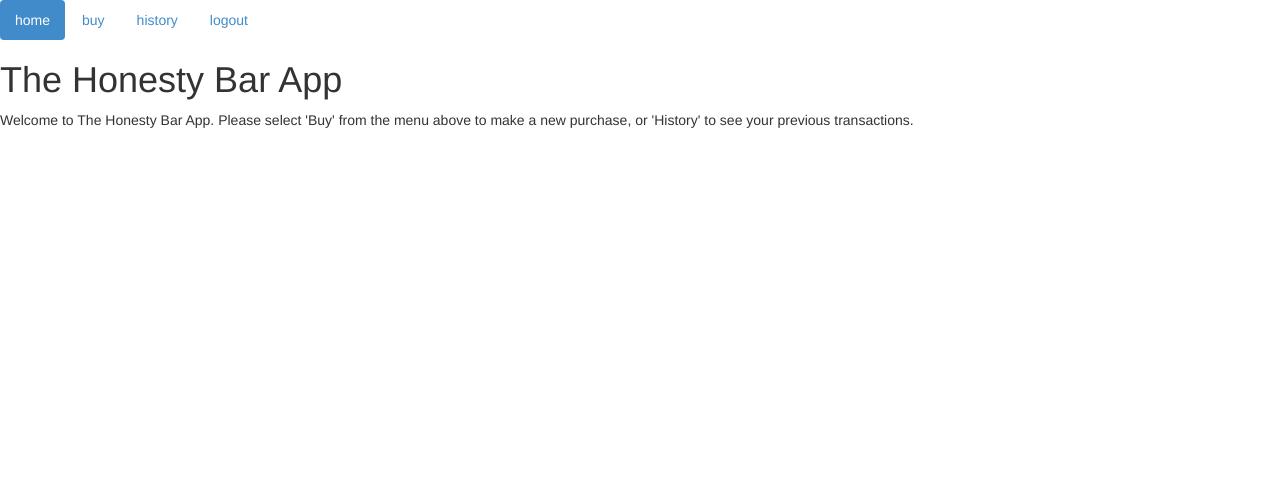
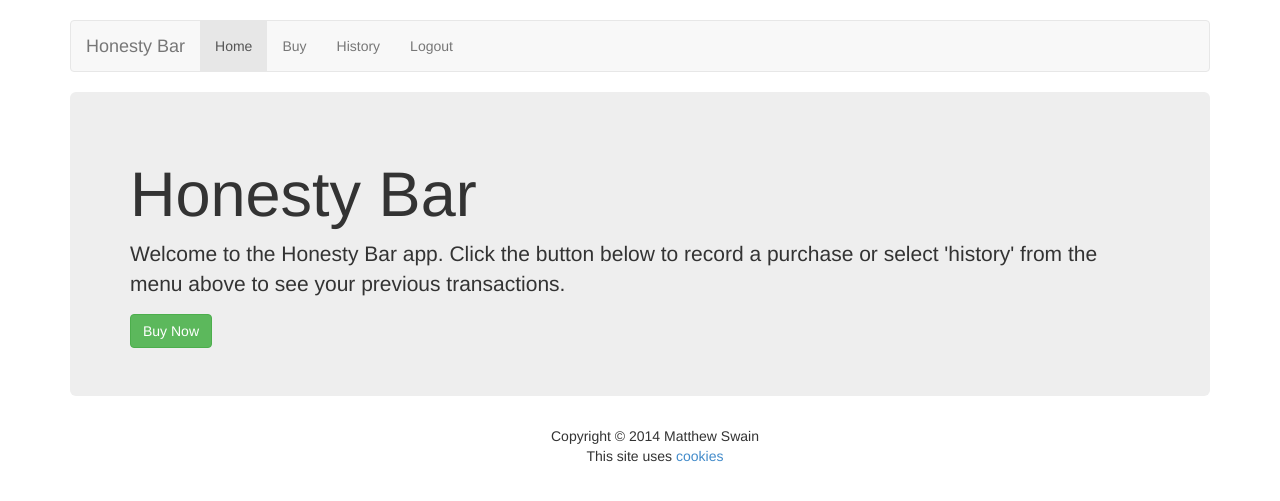
Before and after one commit to matthewswain/HonestyShop, a Flask app: page / in a window 1280 px wide. Shown: the top 501 px of the page. Run offline with Flask 2, Linux system fonts and the light colour scheme; the visitor is signed in with stand-in values (Sample User, id 1); some libraries are stand-ins or nearby versions.

Commit message:
Initial bootstrap styling.

```diff
--- a/app.py
+++ b/app.py
@@ -36,12 +36,12 @@ def group_required(groups):
 
 
 def get_urls():
-    return {
-        'home':url_for('home'),
-        'buy':url_for('buy'),
-        'history':url_for('history'),
-        'logout':url_for('logout'),
-    }
+    return [
+        ('Home',url_for('home')),
+        ('Buy',url_for('buy')),
+        ('History',url_for('history')),
+        ('Logout',url_for('logout')),
+    ]
 
 
 @app.route('/')
@@ -132,9 +132,13 @@ def buy():
 @app.route('/history/')
 @login_required
 def history():
+    data = {}
+    data['nav_urls'] = get_urls()
+    data['active_url'] = url_for('history')
     user = User.get(session['email'])
     purchases = Purchase.query.filter(Purchase.user_id==user.id).order_by(Purchase.timestamp.desc())
-    return render_template('history.html', urls=get_urls(), purchases=purchases)
+    data['purchases'] = purchases
+    return render_template('history.html', data=data)
 
 
 @app.route('/admin/')
@@ -151,4 +155,4 @@ def shutdown_session(exception=None):
 
 if __name__ == '__main__':
     app.secret_key = 'Development secret key'
-    app.run(debug=True)
+    app.run(debug=True, host='0.0.0.0')
--- a/models.py
+++ b/models.py
@@ -26,7 +26,7 @@ class User(Base):
 
 
     def __init__(self, email, password):
-        self.email = email
+        self.email = email.lower()
         self.set_password(password)
         self.activated = False
 
@@ -37,7 +37,7 @@ class User(Base):
 
     @staticmethod
     def get(email):
-        return User.query.filter(User.email==email).first()
+        return User.query.filter(User.email==email.lower()).first()
 
 
 class PasswordToken(Base):
--- a/security.py
+++ b/security.py
@@ -7,7 +7,7 @@ class Authentication:
 
     @staticmethod
     def user_exists(email):
-        user = User.query.filter(User.email==email).first()
+        user = User.query.filter(User.email==email.lower()).first()
         return user != None
 
 
--- a/templates/base.html
+++ b/templates/base.html
@@ -2,17 +2,29 @@
 <html>
 <head>
 	<meta http-equiv="content-type" content="text/html; charset=windows-1252">
-	<link href="{{ url_for('static', filename='bootstrap/css/bootstrap.min.css') }}" rel="stylesheet">
+	<meta name="viewport" content="width=device-width, initial-scale=1.0">
+
+	<link href="{{ url_for('static', filename='bootstrap/css/bootstrap.min.css') }}" rel="stylesheet" meida="screen">
+	<title>Honesty Bar</title>
 </head>
 <body>
+<div class="container">
 	{% block nav %}
 		{% include 'nav.html' %}
 	{% endblock nav %}
-	{% block body %}{% endblock body %}
+
+	{% block body %}
+	{% endblock body %}
+
+	{% block footer %}
+		{% include 'footer.html' %}
+	{% endblock footer %}
+
 	{% block scripts %}
 	<script language="javascript" type="text/javascript" src="{{ url_for('static', filename='honesty.js') }}"></script>
 	<script language="javascript" type="text/javascript" src="{{ url_for('static', filename='jquery.min.js') }}"></script>
 	<script langauge="javascript" type="text/javascript" src="{{ url_for('static', filename='bootstrap/js/bootstrap.min.js') }}"></script>
 	{% endblock scripts %}
+</div>
 </body>
 </html>
--- /dev/null
+++ b/templates/footer.html
@@ -0,0 +1,10 @@
+<footer>
+  <div class="container">
+    <div class="row">
+      <div class="col-md-12 text-center">
+      Copyright &copy; 2014 Matthew Swain<br>
+      This site uses <a href="http://en.wikipedia.org/wiki/HTTP_cookie">cookies</a>
+      </div>
+    </div>
+  </div>
+</footer>
--- a/templates/history.html
+++ b/templates/history.html
@@ -18,7 +18,7 @@ table, th, td {
 }
 
 </style>
-
+<div class="container">
 <h1>History</h1>
 <table>
 	<tr>
@@ -26,7 +26,7 @@ table, th, td {
 		<th>Item</th>
 		<th>Price (pence)</th>
 	</tr>
-	{% for purchase in purchases %}
+	{% for purchase in data['purchases'] %}
 		<tr>
 			<td>{{ purchase.timestamp.strftime('%Y-%m-%d %H:%M:%S') }}</td>
 			<td>{{ purchase.item.name }}</td>
@@ -34,4 +34,5 @@ table, th, td {
 		</tr>
 	{% endfor %}
 </table>
+</div>
 {% endblock body %}
--- a/templates/index.html
+++ b/templates/index.html
@@ -1,6 +1,9 @@
 {% extends 'base.html' %}
 
 {% block body %}
-<h1>The Honesty Bar App</h1>
-<p>Welcome to The Honesty Bar App. Please select 'Buy' from the menu above to make a new purchase, or 'History' to see your previous transactions.</p>
+<div class="jumbotron">
+	<h1>Honesty Bar</h1>
+	<p>Welcome to the Honesty Bar app. Click the button below to record a purchase or select 'history' from the menu above to see your previous transactions.</p>
+	<a href="{{ url_for('buy') }}" class="btn btn-large btn-success">Buy Now</a>
+</div>
 {% endblock body %}
--- a/templates/nav.html
+++ b/templates/nav.html
@@ -1,11 +1,36 @@
-<nav>
-<ul class="nav nav-pills">
+<style>
+body {
+  padding-top: 20px;
+  padding-bottom: 20px;
+}
+
+.navbar {
+  margin-bottom: 20px;
+}
+</style>
+
+<nav class="navbar navbar-default" role="navigation">
+	<div class="container-fluid">
+		<div class="navbar-header">
+      		<a class="navbar-brand" href="{{ url_for('home') }}">Honesty Bar</a>
+      		<button type="button" class="navbar-toggle" data-toggle="collapse" data-target="#collapsing_navigation_bar">
+			    <span class="icon-bar"></span>
+			    <span class="icon-bar"></span>
+			    <span class="icon-bar"></span>
+			</button>
+		</div>
+		<div class="collapse navbar-collapse" id="collapsing_navigation_bar">
+			<ul class="nav navbar-nav">
 			{% for url in data['nav_urls'] %}
 				<li
-	{% if data['nav_urls'][url] == data['active_url'] %}
+				{% if url[1] == data['active_url'] %}
 					class="active"
 				{% endif %}
-	><a href="{{ data['nav_urls'][url] }}">{{ url }}</a></li>
+				>
+					<a href="{{ url[1] }}">{{ url[0] }}</a>
+				</li>
 			{% endfor %}
 			</ul>
+		</div>
+	</div>
 </nav>
```
Also changed, not shown: templates/buy.html (+19 -18 lines). Lines whose indentation alone changed are shown as unchanged.
